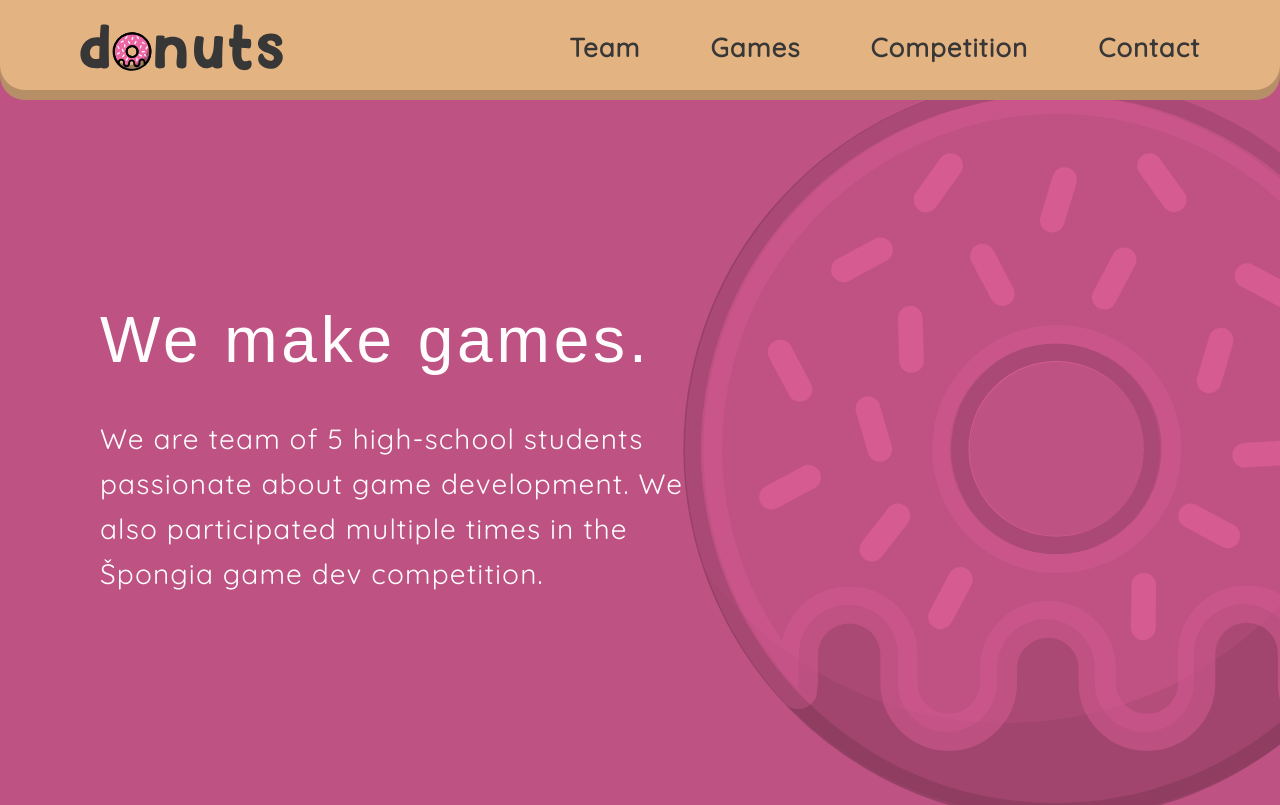
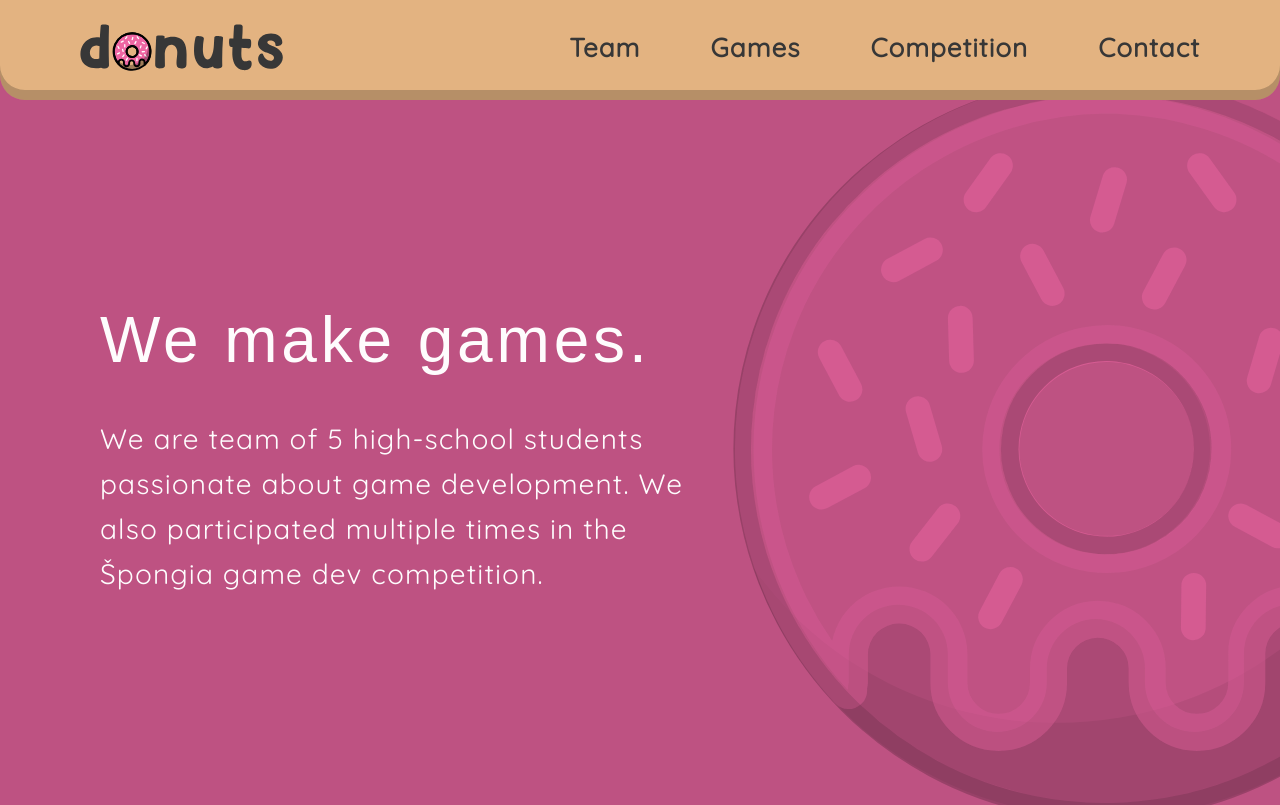
Before and after one commit to samuel-soltys/koblihy-website, a Next.js app: page / in a window 1280 px wide. Shown: the top 805 px of the page. Built offline with nearby package versions, Linux system fonts and the light colour scheme; a web font is replaced by a local one.

Commit message:
Hero fix and body max width

```diff
--- a/src/scss/design-system/_css-reset.scss
+++ b/src/scss/design-system/_css-reset.scss
@@ -15,3 +15,11 @@ html,
     top: 0;
     overflow: hidden;
 }
+body {
+    display: flex;
+    justify-content: center;
+}
+#__next {
+    max-width: 1600px;
+    overflow: visible !important;
+}
--- a/src/scss/main.scss
+++ b/src/scss/main.scss
@@ -17,7 +17,7 @@ $animation_delay: 5s;
 
 .content { padding: 100px; }
 section { margin-bottom: 250px; }
-.hero { display: none; }
+
 .loading {
 	display: flex;
 	justify-content: center;
@@ -71,6 +71,7 @@ h1 { margin-bottom: 40px; }
 	display: flex;
 	justify-content: space-between;
 	align-items: center;
+	column-gap: 50px;
 	height: calc(100vh - 100px);
 	@extend .animation-element;
 	animation-delay: $animation_delay;
```
